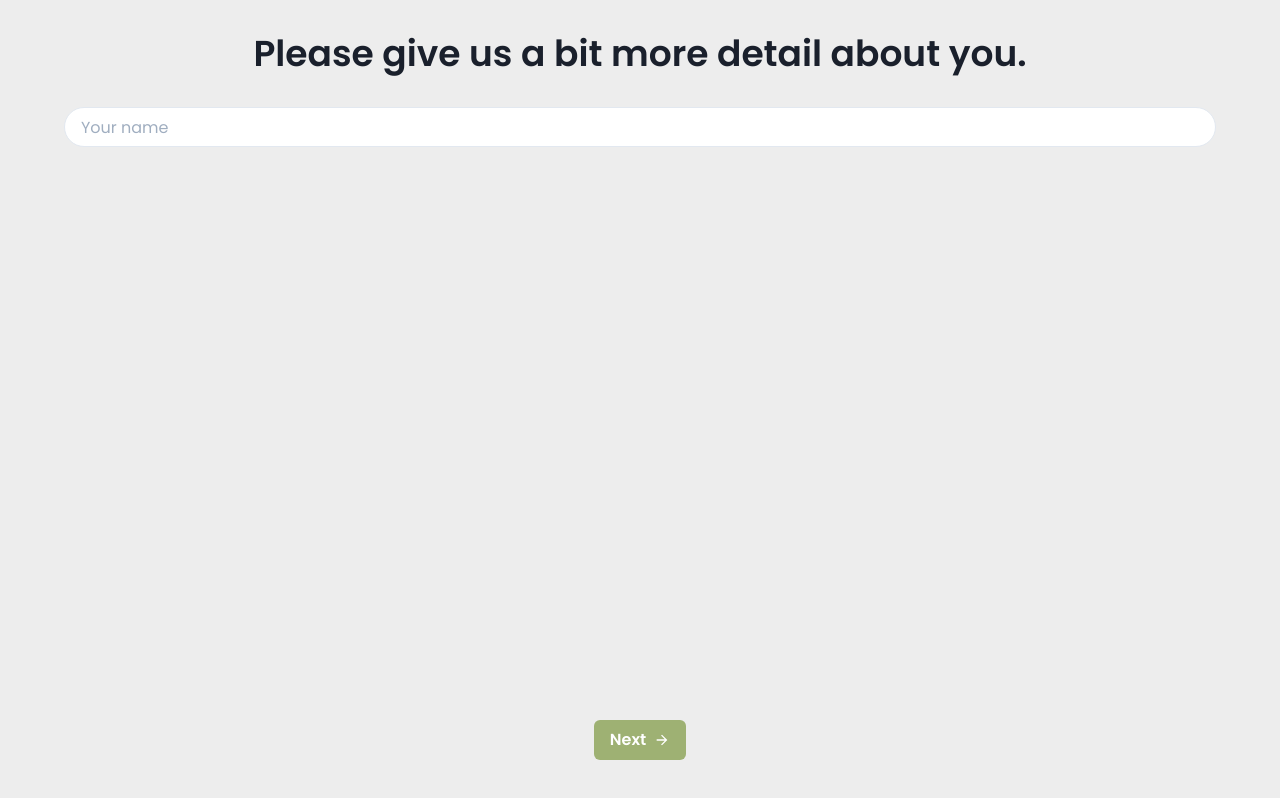
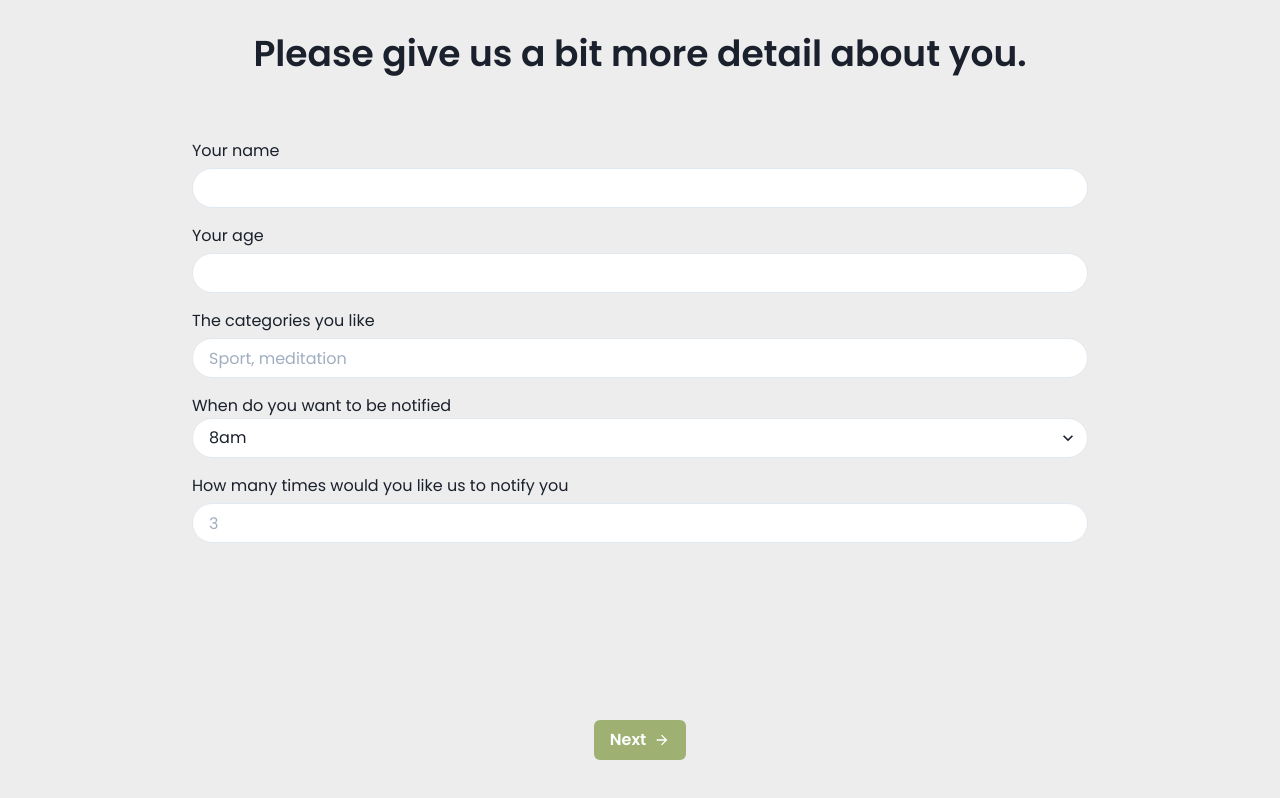
Before and after one commit to hugolgst/homeccenture, a React (Create React App) app in the folder frontend/: page /register in a window 1280 px wide. Built offline with nearby package versions, Linux system fonts and the light colour scheme.

Commit message:
Add the forms to the register page

```diff
--- a/frontend/src/components/Register.jsx
+++ b/frontend/src/components/Register.jsx
@@ -1,5 +1,5 @@
 import React from 'react'
-import { Box, Heading, Flex, Input } from '@chakra-ui/react'
+import { Box, Heading, Flex, Input, Text, Select } from '@chakra-ui/react'
 import { NextButton } from './Elements.jsx'
 import { useHistory } from 'react-router-dom'
 
@@ -16,13 +16,68 @@ const Register = () => {
             alignItems="center"
             m="0 5vw"
         >
-            <Heading m="4vh 20px">Please give us a bit more detail about you.</Heading>
+            <Heading m="4vh 20px" marginBottom="8vh">Please give us a bit more detail about you.</Heading>
 
+            <Text
+                w="70vw"
+            >Your name</Text>
             <Input
-                placeholder="Your name"
+                placeholder=""
                 backgroundColor="white"
                 borderRadius="25px"
-                m="0 5vw"
+                m="5px 5vw"
+                marginBottom="2vh"
+                w="70vw"
+            />
+
+            <Text
+                w="70vw"
+            >Your age</Text>
+            <Input
+                placeholder=""
+                backgroundColor="white"
+                borderRadius="25px"
+                m="5px 5vw"
+                marginBottom="2vh"
+                w="70vw"
+            />
+
+            <Text
+                w="70vw"
+            >The categories you like</Text>
+            <Input
+                placeholder="Sport, meditation"
+                backgroundColor="white"
+                borderRadius="25px"
+                m="5px 5vw"
+                marginBottom="2vh"
+                w="70vw"
+            />
+
+            <Text
+                w="70vw"
+            >When do you want to be notified</Text>
+            <Select
+                w="70vw"
+                backgroundColor="white"
+                borderRadius="25px"
+                marginBottom="2vh"
+            >
+                <option value="option1">8am</option>
+                <option value="option2">12am</option>
+                <option value="option3">6pm</option>
+            </Select>
+
+            <Text
+                w="70vw"
+            >How many times would you like us to notify you</Text>
+            <Input
+                placeholder="3"
+                backgroundColor="white"
+                borderRadius="25px"
+                m="5px 5vw"
+                marginBottom="2vh"
+                w="70vw"
             />
 
             <NextButton
```
